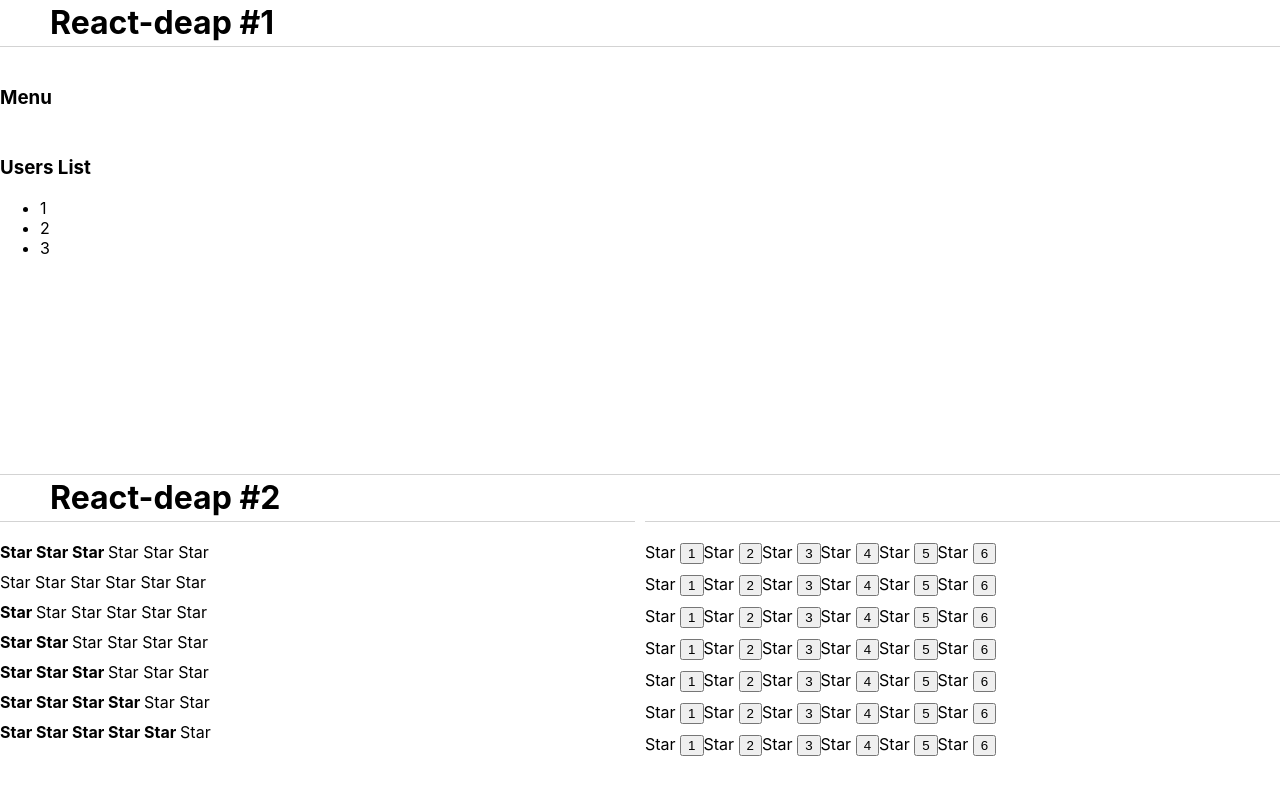
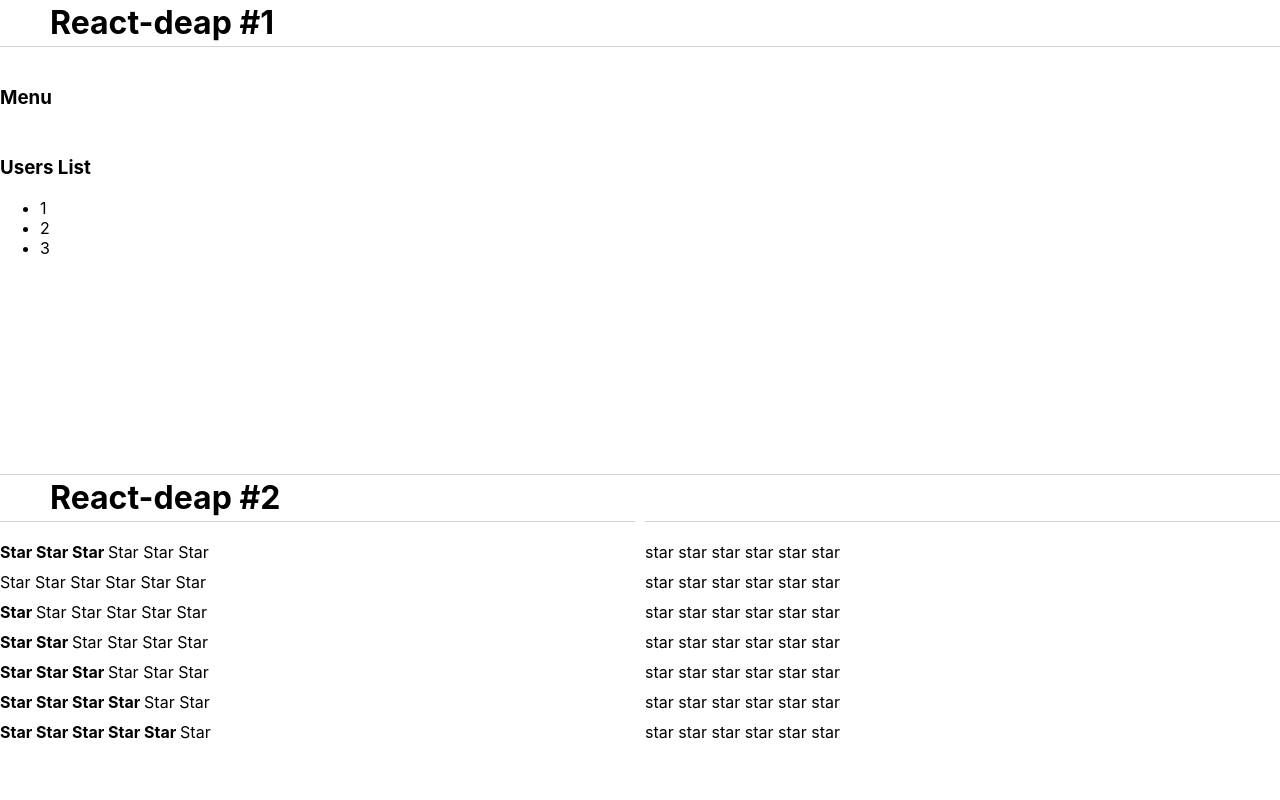
Before and after one commit to SirMissir/React-deep, a React (Create React App) app: page / in a window 1280 px wide. Shown: the top 800 px of the page. Built offline with nearby package versions, Linux system fonts and the light colour scheme.

Commit message:
feat: React кабзда как подробно 08 Callback

```diff
--- a/src/components/UnControlledRating/UnControlledRating.tsx
+++ b/src/components/UnControlledRating/UnControlledRating.tsx
@@ -13,21 +13,18 @@
 
 return(
     <div>
-        <Star selected = {value > 0}/><button   onClick={()=>{setValue(1)}}>1</button>
-        <Star selected = {value > 1}/><button   onClick={()=>{setValue(2)}}>2</button>
-        <Star selected = {value > 2}/><button   onClick={()=>{setValue(3)}}>3</button>
-        <Star selected = {value > 3}/><button   onClick={()=>{setValue(4)}}>4</button>
-        <Star selected = {value > 4}/><button   onClick={()=>{setValue(5)}}>5</button>
-        <Star selected = {value > 5}/><button   onClick={()=>{setValue(6)}}>6</button>
+        <Star selected = {value > 0} setValue = {setValue}/>
+        <Star selected = {value > 1} setValue = {setValue}/>
+        <Star selected = {value > 2} setValue = {setValue}/>
+        <Star selected = {value > 3} setValue = {setValue}/>
+        <Star selected = {value > 4} setValue = {setValue}/>
+        <Star selected = {value > 5} setValue = {setValue}/>
     </div>
 )
 }
 
 function Star(props:StarPropsType) {
-    console.log("Star rendered")
-    if(props.selected === true) {
-        return <span><b>Star </b></span>
-    }else{
-       return <span>Star </span>
-    }
+
+    return  <span> { props.selected ? <b>star</b> : "star"}</span>
+
 }
```
